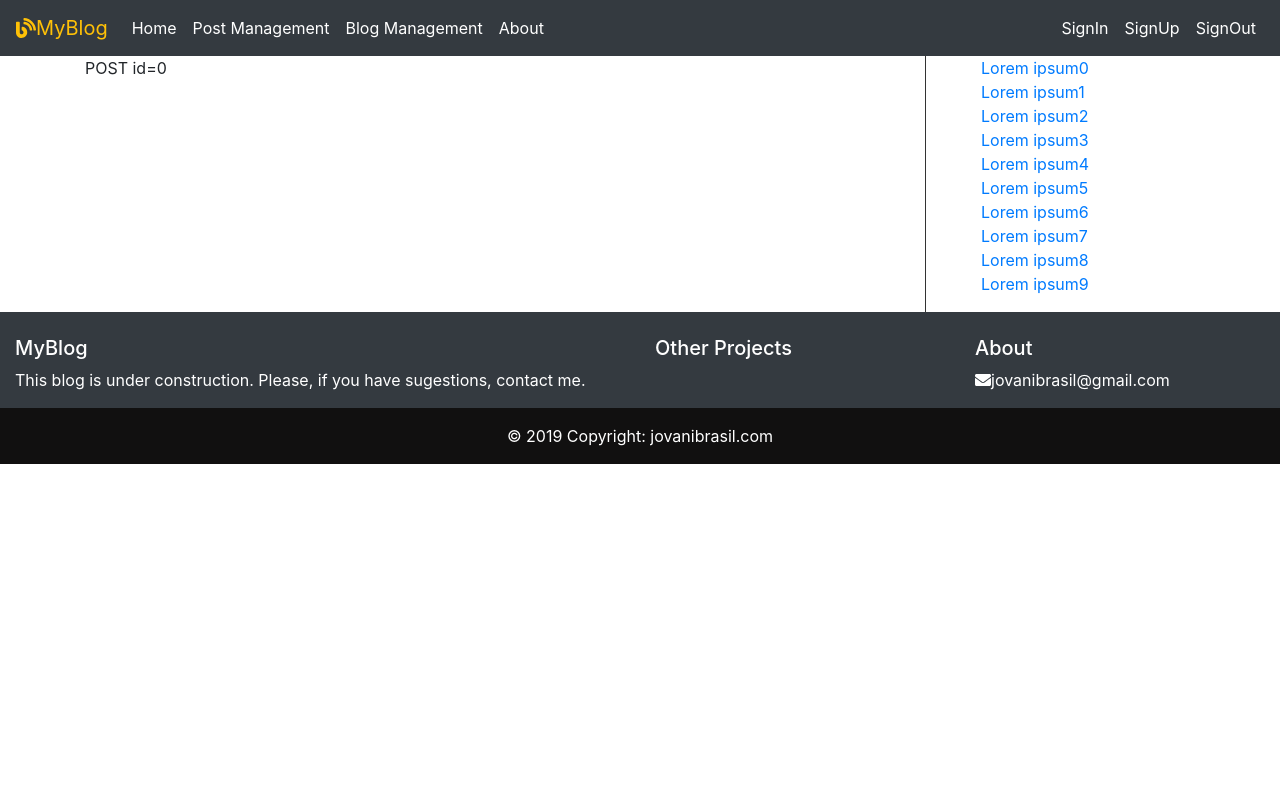
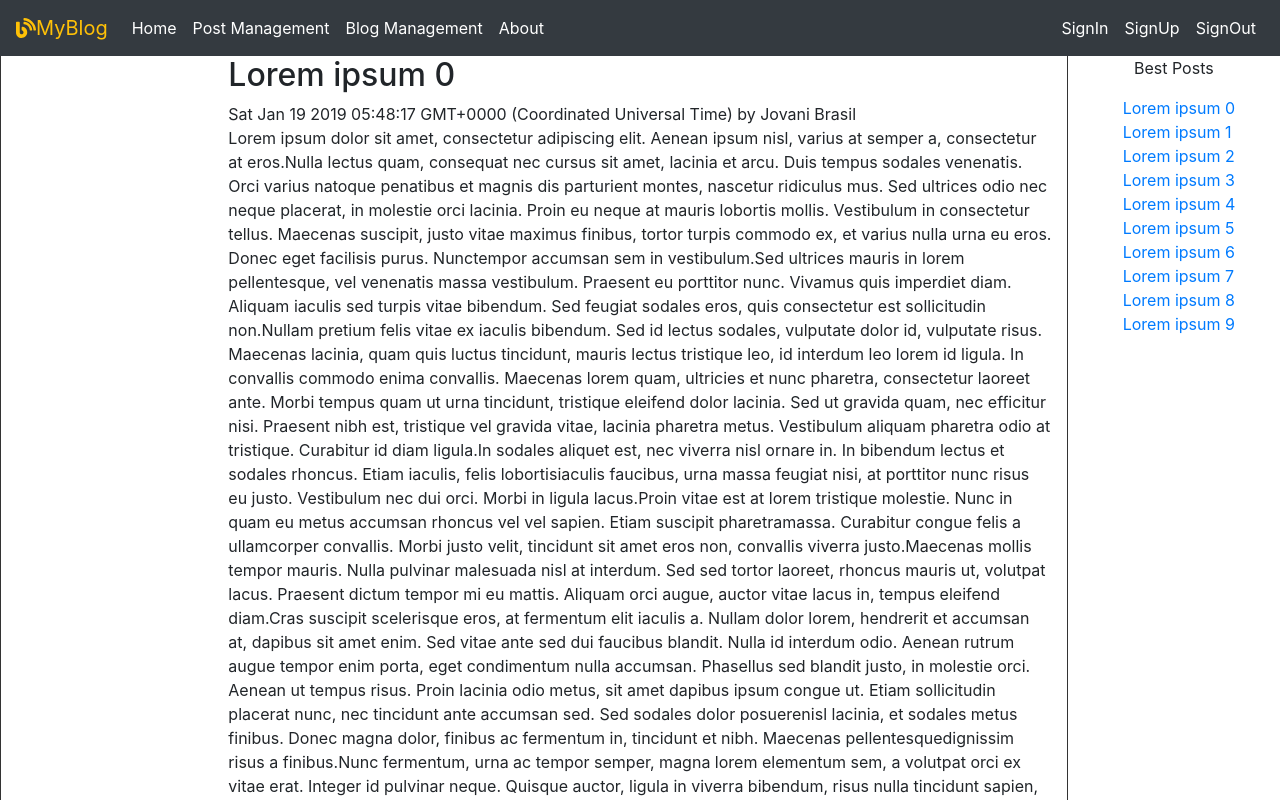
Before and after one commit to jovanibrasil/blog-app-angular, an Angular app: page /post/0 in a window 1280 px wide. Shown: the top 800 px of the page. Built offline with nearby package versions, Linux system fonts and the light colour scheme.

Commit message:
Add post componenet and service. Fix some layout bugs

```diff
--- a/src/app/aside-post-list/aside-post-list.component.html
+++ b/src/app/aside-post-list/aside-post-list.component.html
@@ -1,5 +1,6 @@
 <div>
-  <ul  style="list-style-type:none" >
+  <p class="text-center">Best Posts</p>
+  <ul style="list-style-type:none" >
     <li *ngFor="let p of posts">
         <a [routerLink]="['/post', p.id]">{{p.title}}</a>
     </li>
--- a/src/app/aside-post-list/aside-post-list.component.ts
+++ b/src/app/aside-post-list/aside-post-list.component.ts
@@ -1,5 +1,6 @@
 import { Component, OnInit } from '@angular/core';
-import { PostReference } from '../model/postReference';
+import { PostService } from '../post.service';
+import { Post } from '../model/post';
 
 @Component({
   selector: 'app-aside-post-list',
@@ -8,17 +9,11 @@ import { PostReference } from '../model/postReference';
 })
 export class AsidePostListComponent implements OnInit {
 
-  private posts: PostReference[];
+  private posts: Post[];
 
-  constructor() {
+  constructor(private postService: PostService) {
 
-    this.posts = [];
-
-    for (let index = 0; index < 10; index++) {
-      this.posts.push({
-        id: index, title: "Lorem ipsum" + index
-      });
-    }
+    this.posts = this.postService.getSimplePostTitleList(10);
 
   }
 
--- a/src/app/main/main.component.html
+++ b/src/app/main/main.component.html
@@ -1,7 +1,9 @@
-<div class="container" >
+<div class="class=container-fluid" style="padding: 50px 10px">
   <div class="row">
 
-    <div class="col-md-9">
+    <div class="col-md-2" style="border-left: 1px solid #333">
+    </div>
+    <div class="col-md-8">
         <app-post-list></app-post-list>
     </div>
     <div class="col-md-2" style="border-left: 1px solid #333">
--- a/src/app/model/postSummary.ts
+++ b/src/app/model/post.ts
@@ -1,7 +1,8 @@
-export interface PostSummary {
+export interface Post {
     id: number;
     title: string;
-    userName: string;
+    author: string;
     date: Date;
     summary: string;
+    content: string;
 }
--- a/src/app/model/postReference.ts
+++ /dev/null
@@ -1,4 +0,0 @@
-export interface PostReference {
-    id: number;
-    title: string;
-}
--- a/src/app/post-list/post-list.component.html
+++ b/src/app/post-list/post-list.component.html
@@ -1,7 +1,7 @@
 <div *ngFor="let p of posts">
     <h4 class="post-title">{{p.title}}</h4>
     <div class="post-date">
-    Postado em {{p.date}} por {{p.userName}}
+    Postado em {{p.date}} por {{p.author}}
     </div>
     <p class="post-head-content">{{p.summary}}</p>
 </div>
--- a/src/app/post-list/post-list.component.ts
+++ b/src/app/post-list/post-list.component.ts
@@ -1,6 +1,7 @@
 import { Component, OnInit } from '@angular/core';
-import { PostSummary } from '../model/postSummary';
+import { Post } from '../model/post';
 import { post } from 'selenium-webdriver/http';
+import { PostService } from '../post.service';
 
 @Component({
   selector: 'app-post-list',
@@ -9,25 +10,10 @@ import { post } from 'selenium-webdriver/http';
 })
 export class PostListComponent implements OnInit {
 
-  private posts: PostSummary[];
+  private posts: Post[];
 
-  constructor() {
-
-      this.posts = [];
-
-      let summary = "Lorem ipsum dolor sit amet, consectetur adipiscing elit," +
-      "sed do eiusmod tempor incididunt ut labore et dolore magna aliqua." +
-      " Ut enim ad minim veniam, quis nostrud exercitation ullamco laboris" +
-      "nisi ut aliquip ex ea commodo consequat. Duis aute irure dolor in" +
-      "reprehenderit in voluptate velit esse cillum dolore eu fugiat nulla pariatur." +
-      " Excepteur sint occaecat cupidatat non proident, sunt in culpa qui officia" +
-      "deserunt mollit anim id est laborum.";
-
-      for (let index = 0; index < 10; index++) {
-        this.posts.push({
-          id: index, title: "Lorem ipsum" + index, date: new Date(), userName: "Jovani Brasil", summary
-        })
-      }
+  constructor(private postService: PostService) {
+      this.posts = this.postService.getLastPostsSummaries(20);
   }
 
   ngOnInit() {}
--- /dev/null
+++ b/src/app/post.service.ts
@@ -0,0 +1,85 @@
+import { Injectable } from '@angular/core';
+import { Post } from './model/post';
+
+@Injectable({
+  providedIn: 'root'
+})
+export class PostService {
+
+  private posts: Post[];
+
+  constructor() {
+    this.setupData();
+  }
+
+  setupData(){
+    let summary = "Lorem ipsum dolor sit amet, consectetur adipiscing elit," +
+    "sed do eiusmod tempor incididunt ut labore et dolore magna aliqua." +
+    " Ut enim ad minim veniam, quis nostrud exercitation ullamco laboris" +
+    "nisi ut aliquip ex ea commodo consequat. Duis aute irure dolor in" +
+    "reprehenderit in voluptate velit esse cillum dolore eu fugiat nulla pariatur." +
+    " Excepteur sint occaecat cupidatat non proident, sunt in culpa qui officia" +
+    "deserunt mollit anim id est laborum.";
+
+    let content = "Lorem ipsum dolor sit amet, consectetur adipiscing elit. Aenean ipsum nisl, varius at semper a, consectetur at eros." +
+    "Nulla lectus quam, consequat nec cursus sit amet, lacinia et arcu. Duis tempus sodales venenatis. Orci varius natoque " +
+    "penatibus et magnis dis parturient montes, nascetur ridiculus mus. Sed ultrices odio nec neque placerat, in molestie " +
+    "orci lacinia. Proin eu neque at mauris lobortis mollis. Vestibulum in consectetur tellus. Maecenas suscipit, justo " +
+    "vitae maximus finibus, tortor turpis commodo ex, et varius nulla urna eu eros. Donec eget facilisis purus. Nunc" +
+    "tempor accumsan sem in vestibulum." +
+    "Sed ultrices mauris in lorem pellentesque, vel venenatis massa vestibulum. Praesent eu porttitor nunc. Vivamus quis " +
+    "imperdiet diam. Aliquam iaculis sed turpis vitae bibendum. Sed feugiat sodales eros, quis consectetur est sollicitudin non." +
+    "Nullam pretium felis vitae ex iaculis bibendum. Sed id lectus sodales, vulputate dolor id, vulputate risus. Maecenas lacinia, " +
+    "quam quis luctus tincidunt, mauris lectus tristique leo, id interdum leo lorem id ligula. In convallis commodo enim" +
+    "a convallis. Maecenas lorem quam, ultricies et nunc pharetra, consectetur laoreet ante. Morbi tempus quam ut urna " +
+    "tincidunt, tristique eleifend dolor lacinia. Sed ut gravida quam, nec efficitur nisi. Praesent nibh est, tristique " +
+    "vel gravida vitae, lacinia pharetra metus. Vestibulum aliquam pharetra odio at tristique. Curabitur id diam ligula." +
+      "In sodales aliquet est, nec viverra nisl ornare in. In bibendum lectus et sodales rhoncus. Etiam iaculis, felis lobortis" +
+    "iaculis faucibus, urna massa feugiat nisi, at porttitor nunc risus eu justo. Vestibulum nec dui orci. Morbi in ligula lacus." +
+     "Proin vitae est at lorem tristique molestie. Nunc in quam eu metus accumsan rhoncus vel vel sapien. Etiam suscipit pharetra" +
+      "massa. Curabitur congue felis a ullamcorper convallis. Morbi justo velit, tincidunt sit amet eros non, convallis viverra justo." +
+       "Maecenas mollis tempor mauris. Nulla pulvinar malesuada nisl at interdum. Sed sed tortor laoreet, rhoncus mauris ut, volutpat " +
+        "lacus. Praesent dictum tempor mi eu mattis. Aliquam orci augue, auctor vitae lacus in, tempus eleifend diam." +
+        "Cras suscipit scelerisque eros, at fermentum elit iaculis a. Nullam dolor lorem, hendrerit et accumsan at, dapibus sit " +
+    "amet enim. Sed vitae ante sed dui faucibus blandit. Nulla id interdum odio. Aenean rutrum augue tempor enim porta, eget " +
+    "condimentum nulla accumsan. Phasellus sed blandit justo, in molestie orci. Aenean ut tempus risus. Proin lacinia odio metus, " +
+    "sit amet dapibus ipsum congue ut. Etiam sollicitudin placerat nunc, nec tincidunt ante accumsan sed. Sed sodales dolor posuere" +
+    "nisl lacinia, et sodales metus finibus. Donec magna dolor, finibus ac fermentum in, tincidunt et nibh. Maecenas pellentesque" +
+    "dignissim risus a finibus." +
+     "Nunc fermentum, urna ac tempor semper, magna lorem elementum sem, a volutpat orci ex vitae erat. Integer id pulvinar neque. " +
+    "Quisque auctor, ligula in viverra bibendum, risus nulla tincidunt sapien, in sollicitudin nulla magna ut augue. Cras a tempus " +
+    "sapien, eu fringilla nisl. Curabitur metus ex, interdum vitae scelerisque nec, elementum id tellus. Praesent in est metus. Nunc " +
+    "semper sapien sed venenatis rhoncus. Aliquam vitae quam felis.";
+
+    this.posts = []
+
+    for (let index = 0; index < 10; index++) {
+      this.posts.push({
+        id: index, title: "Lorem ipsum " + index, date: new Date(), author: "Jovani Brasil", summary, content
+      })
+    }
+  }
+
+  /*
+    Get a complete object with the content of the required post.
+  */
+  getFullPostById(id: number){
+    return this.posts[id];
+  }
+
+  /*
+    Get a list of post summaries. The summary object also constains basic
+    post information like id, title, author and date.
+  */
+  getLastPostsSummaries(quantity: number){
+    return this.posts.slice(0, quantity);
+  }
+
+  /*
+    Get a list of post titles. Each object also contains the post id.
+  */
+  getSimplePostTitleList(quantity: number){
+    return this.posts.slice(0, quantity);
+  }
+
+}
--- a/src/app/post/post.component.html
+++ b/src/app/post/post.component.html
@@ -1,15 +1,19 @@
-<div class="container" >
+<div class="container-fluid" >
     <div class="row">
-
-      <div class="col-md-9">
-
-        POST id={{id}}
-
+      <div class="col-md-2" style="border-left: 1px solid #333; border-right: 0px">
 
       </div>
-      <div class="col-md-2" style="border-left: 1px solid #333">
+      <div class="col-md-8">
+        <article>
+          <h2 class="title">{{post.title}}</h2>
+          <span>{{post.date}} by {{post.author}}</span>
+          <div class="content">
+            <p>{{post.content}}</p>
+          </div>
+        </article>
+      </div>
+      <div class="col-md-2" style="border-left: 1px solid #333; border-right: 0px">
           <app-aside-post-list></app-aside-post-list>
       </div>
-
     </div>
   </div>
--- a/src/app/post/post.component.ts
+++ b/src/app/post/post.component.ts
@@ -1,5 +1,7 @@
 import { Component, OnInit } from '@angular/core';
 import { ActivatedRoute } from '@angular/router';
+import { PostService } from '../post.service';
+import { Post } from '../model/post';
 
 @Component({
   selector: 'app-post',
@@ -9,15 +11,15 @@ import { ActivatedRoute } from '@angular/router';
 export class PostComponent implements OnInit {
 
   private id: number;
-  private sub: any;
+  private post: Post;
 
-  constructor(private route: ActivatedRoute) { }
+  constructor(private route: ActivatedRoute, private postService: PostService) { }
 
   ngOnInit() {
-    this.sub = this.route.params.subscribe(params => {
+    this.route.params.subscribe(params => {
+
       this.id = +params['id'];
-
-      // TODO load post content
+      this.post = this.postService.getFullPostById(this.id);
 
     })
   }
```
Also changed, not shown: 1 other file (tests, documents, lock files or other folders).
